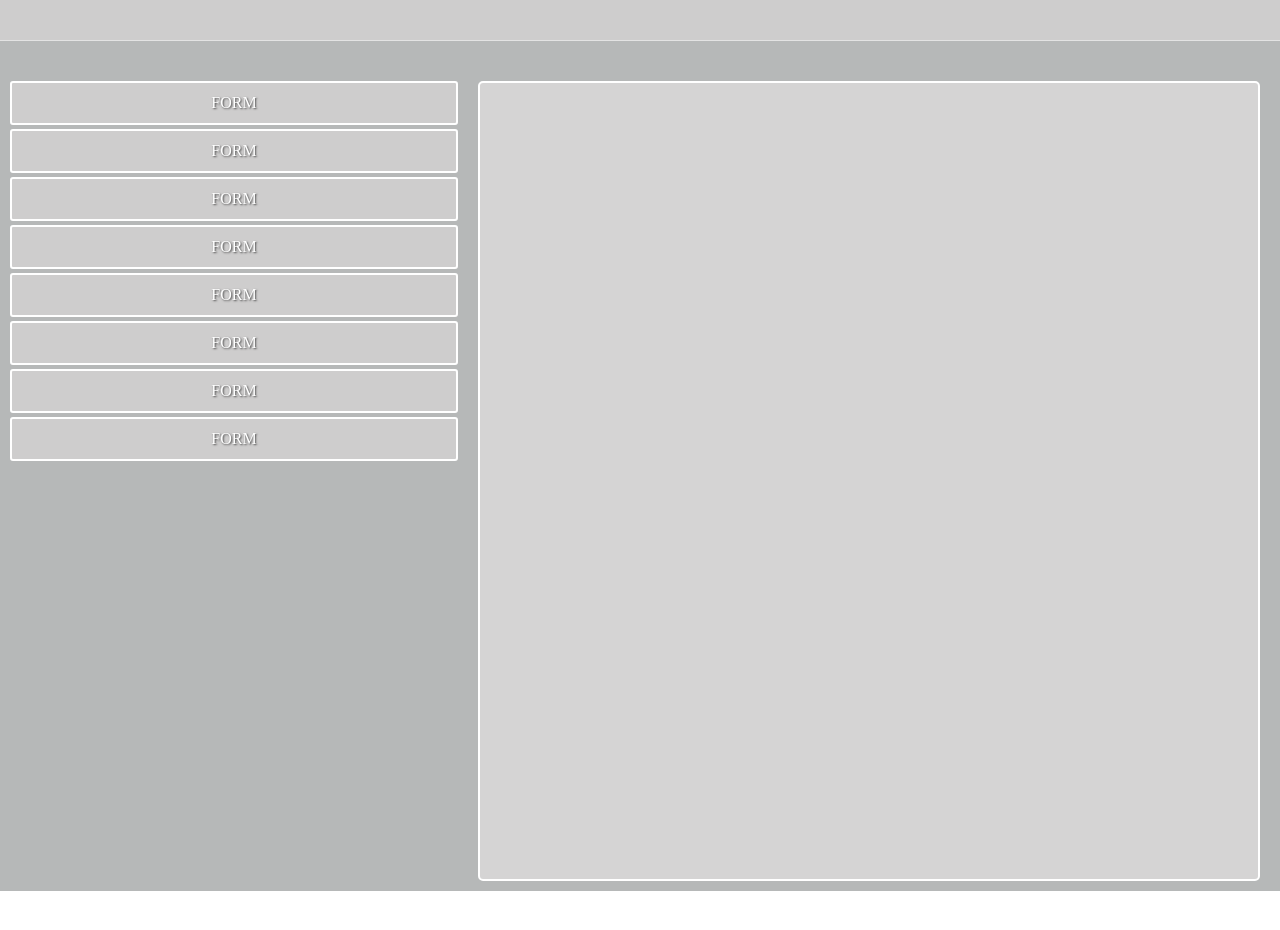
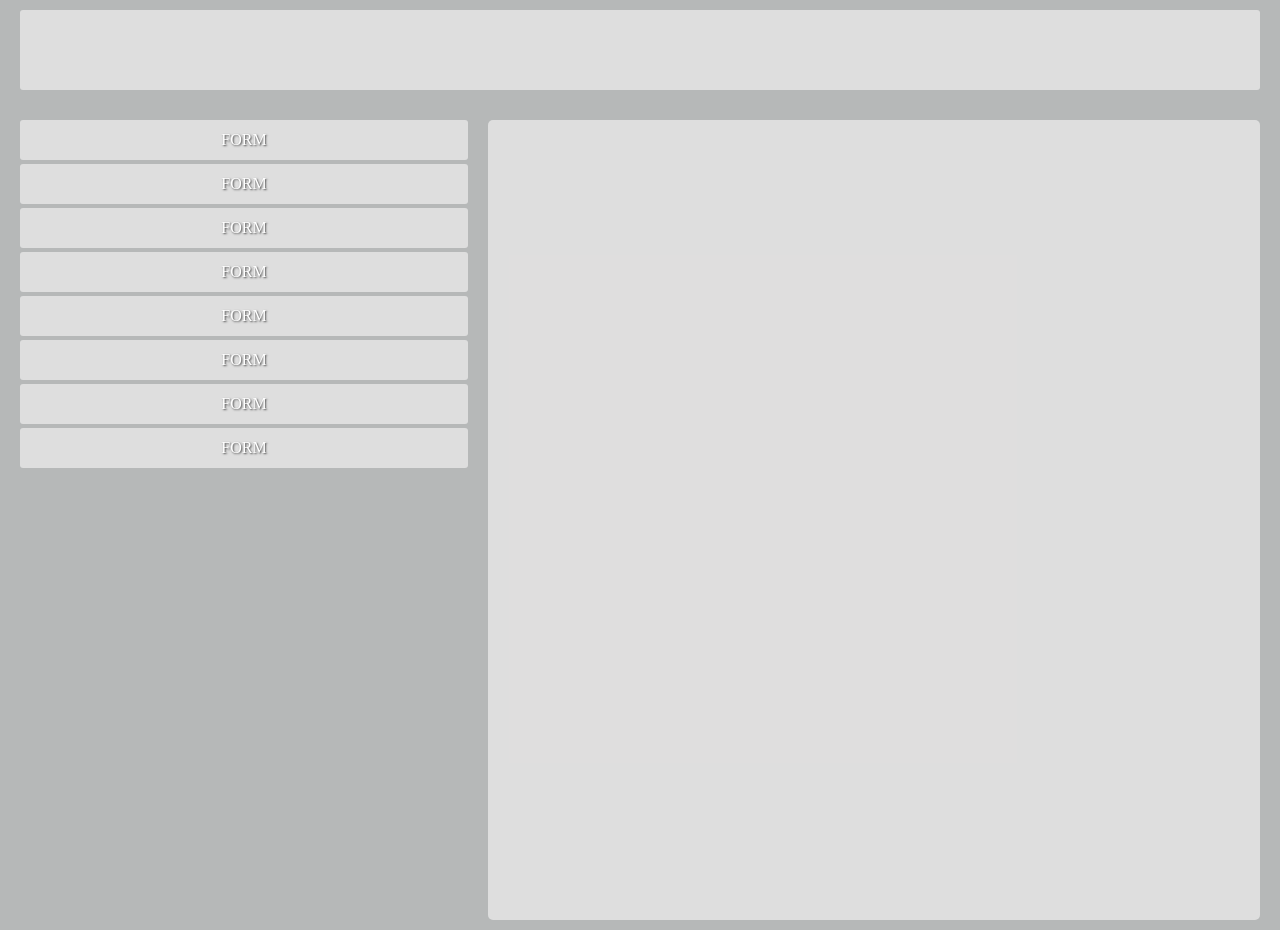
Before and after one commit to Markjust1/safe-and-sound, a React (Create React App) app: page / in a window 1280 px wide. Before the commit the page ends 891 px from the top, so only its background shows below. Built offline with nearby package versions, Linux system fonts and the light colour scheme.

Commit message:
remove borders, adjust background color

```diff
--- a/src/styles/FormContent.module.css
+++ b/src/styles/FormContent.module.css
@@ -1,9 +1,9 @@
 .container {
   display: flex;
-  border: 2px solid rgb(255, 255, 255);
+  /* border: 2px solid rgb(255, 255, 255); */
   flex-grow: 3;
   margin: 10px;
   margin-right: 20px;
   border-radius: 5px;
-  background: rgb(213, 212, 212);
+  background: rgba(234, 233, 233, 0.782);
 }
--- a/src/styles/FormList.module.css
+++ b/src/styles/FormList.module.css
@@ -5,4 +5,5 @@
   width: 35%;
   /* border-right: 3px solid rgb(255, 255, 255); */
   padding: 10px;
+  margin-left: 10px;
 }
--- a/src/styles/Navbar.module.css
+++ b/src/styles/Navbar.module.css
@@ -1,7 +1,9 @@
 .container {
   display: flex;
-  height: 40px;
-  background: rgba(213, 212, 212, 0.782);
-  border-bottom: 1px rgba(255, 255, 255, 0.428) solid;
-  margin-bottom: 30px;
+  height: 10vh;
+  min-height: 60px;
+  background: rgba(234, 233, 233, 0.782);
+  /* border: 2px rgb(255, 255, 255) solid; */
+  border-radius: 3px;
+  margin: 10px 20px 20px 20px;
 }
--- a/src/styles/SideElement.module.css
+++ b/src/styles/SideElement.module.css
@@ -3,8 +3,9 @@
   align-items: center;
   justify-content: center;
   height: 40px;
-  background: rgba(213, 212, 212, 0.782);
-  border: 2px rgb(255, 255, 255) solid;
+  min-height: 40px;
+  background: rgba(234, 233, 233, 0.782);
+  /* border: 2px rgb(255, 255, 255) solid; */
   text-align: center;
   margin-bottom: 4px;
   border-radius: 3px;
```
